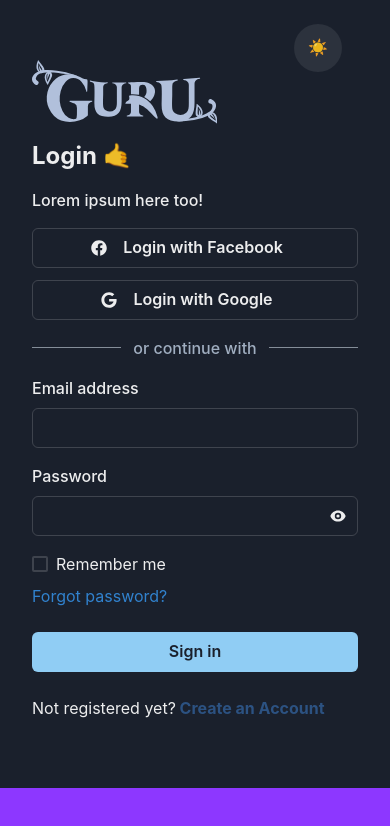
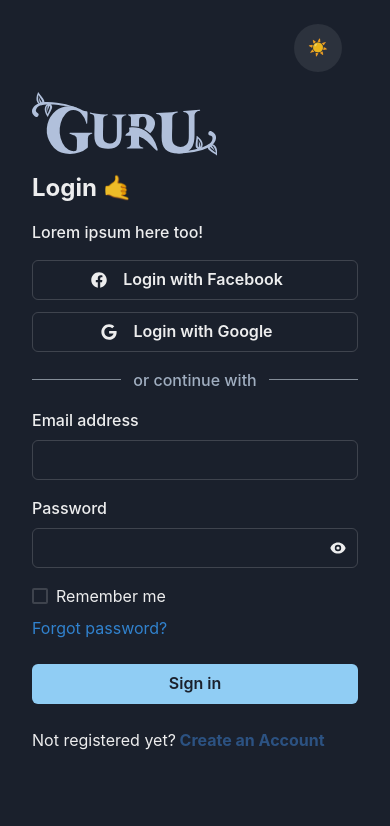
Before and after one commit to lenderson00/guru, a Next.js app: page /login in a window 390 px wide. Shown: the top 826 px of the page. Built offline with nearby package versions, Linux system fonts and the light colour scheme.

Commit message:
fix: fixed responsive bugs

```diff
--- a/src/pages/login/index.tsx
+++ b/src/pages/login/index.tsx
@@ -10,9 +10,7 @@ import {
   Input,
   Link,
   Stack,
-  Image,
   SimpleGrid,
-  Box,
   Text
 } from '@chakra-ui/react';
 import { FaFacebook, FaGoogle } from 'react-icons/fa'
@@ -70,7 +68,7 @@ export default function SplitScreen() {
           </Stack>
         </Stack>
       </Flex>
-      <Flex flex={1} display={{md: 'none',  lg: 'flex'}} backgroundColor={'#8D37FF'}>
+      <Flex flex={1} display={{base: 'none', md:'none',  lg: 'flex'}} backgroundColor={'#8D37FF'}>
 
       </Flex>
     </Stack>
```
